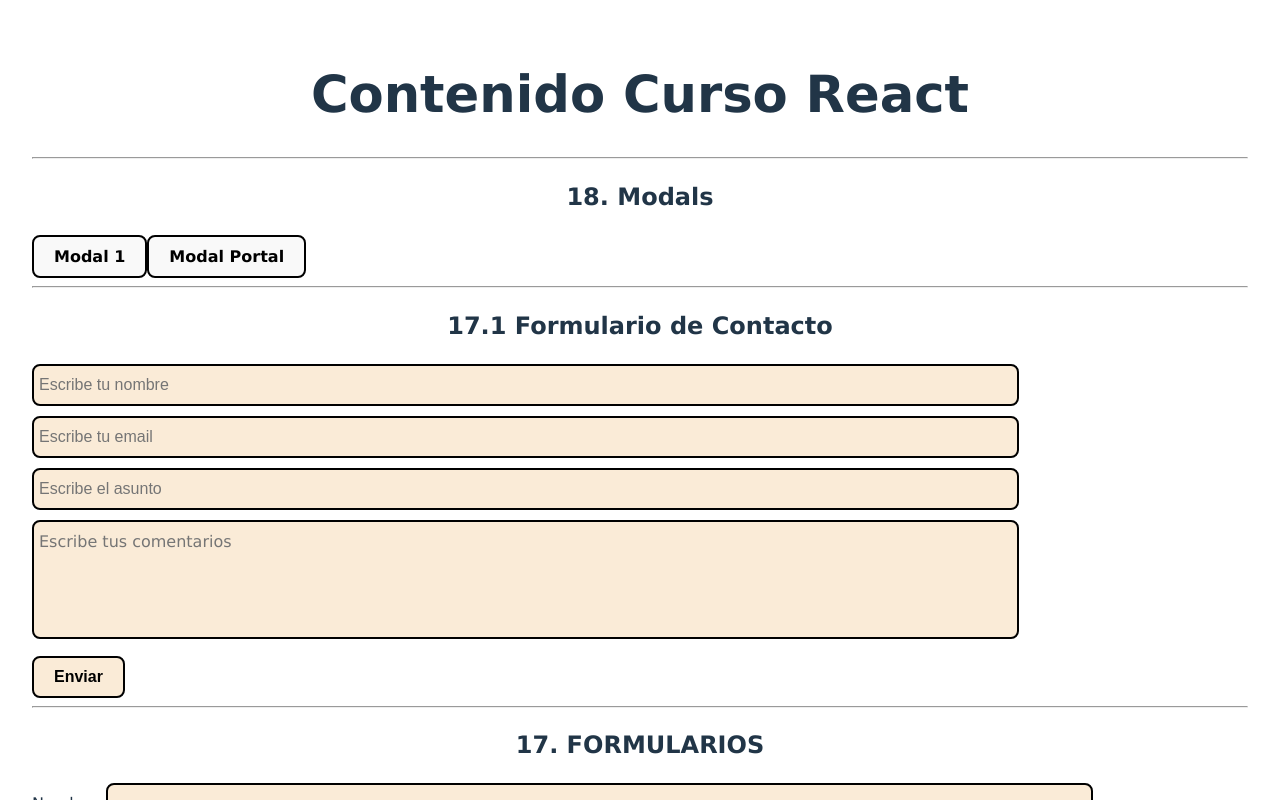
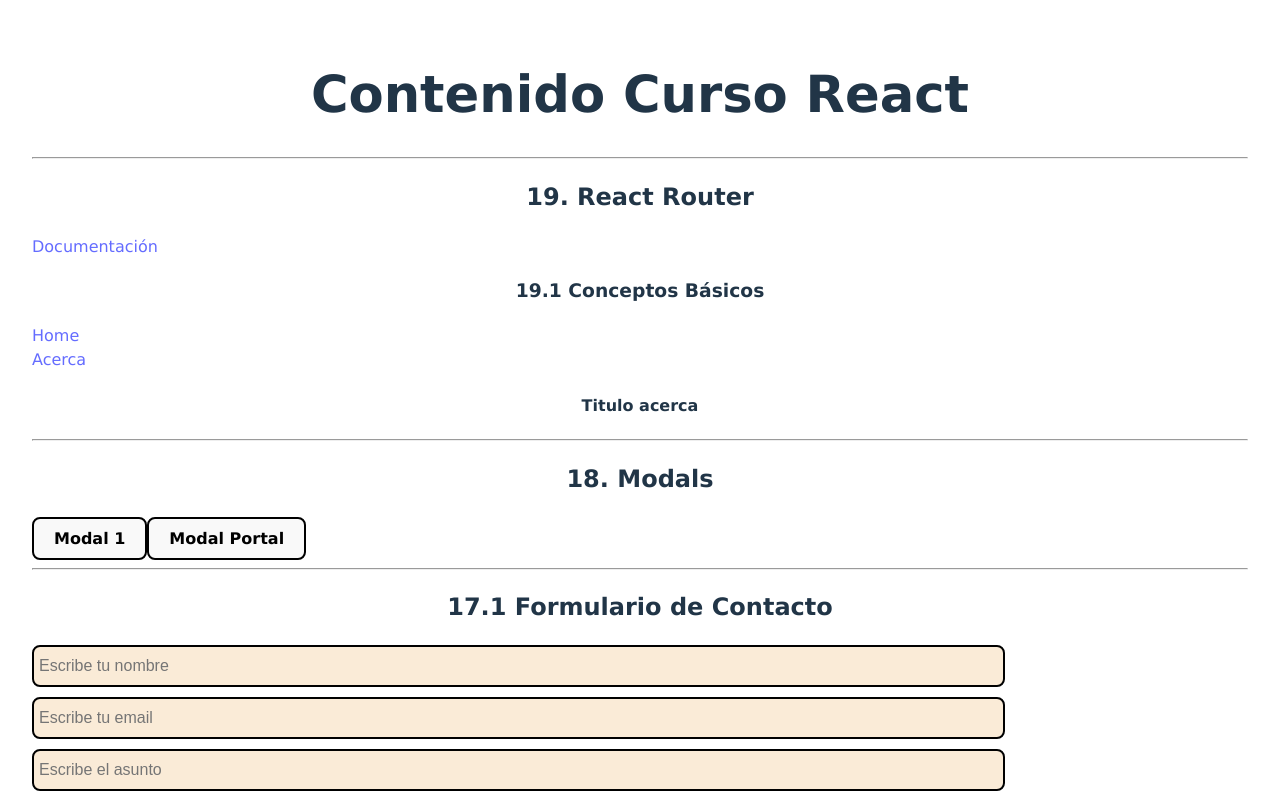
Before and after one commit to ignaciojavier27/materia-react, a React (Vite) app: page /acerca in a window 1280 px wide. Shown: the top 800 px of the page. Built offline with nearby package versions, Linux system fonts and the light colour scheme; no server answers.

Commit message:
Inicios conceptos React Router

```diff
--- a/package.json
+++ b/package.json
@@ -11,7 +11,8 @@
   },
   "dependencies": {
     "react": "^18.3.1",
-    "react-dom": "^18.3.1"
+    "react-dom": "^18.3.1",
+    "react-router-dom": "^7.0.2"
   },
   "devDependencies": {
     "@eslint/js": "^9.9.0",
--- a/src/App.jsx
+++ b/src/App.jsx
@@ -15,6 +15,7 @@
 import Modals from './components/Modals'
 // import PeticionesAsincronasComponentesDeClase from './components/PeticionesAsincronasComponentesDeClase'
 import Propiedades from './components/Propiedades'
+import ReactRouter from './components/ReactRouter/ReactRouter'
 import Referencias from './components/Referencias'
 import RenderizadoCondicional from './components/RenderizadoCondicional'
 import RenderizadoElementos from './components/RenderizadoElementos'
@@ -24,6 +25,8 @@
   return (
     <>
       <h1>Contenido Curso React</h1>
+      <hr />
+      <ReactRouter />
       <hr />
       <Modals />
       <hr />
--- /dev/null
+++ b/src/components/ReactRouter/AcercaRouter.jsx
@@ -0,0 +1,9 @@
+const AcercaRouter = () => {
+  return (
+    <div>
+      <h4>Titulo acerca</h4>
+    </div>
+  )
+}
+
+export default AcercaRouter
--- /dev/null
+++ b/src/components/ReactRouter/ConceptosBasicosRouter.jsx
@@ -0,0 +1,23 @@
+import { BrowserRouter, Routes, Route, Link } from "react-router-dom"
+import AcercaRouter from "./AcercaRouter"
+
+const ConceptosBasicosRouter = () => {
+    return (
+    <div>
+        <h3>19.1 Conceptos Básicos</h3>
+        <BrowserRouter>
+            <nav>
+                <Link to={"/"}>Home</Link>
+                <br />
+                <Link to={"/acerca"}>Acerca</Link>
+            </nav>
+            <Routes>
+                <Route path="/" element={<h1>Hola!</h1>} />
+                <Route path="/acerca" element={<AcercaRouter />}/>
+            </Routes>
+        </BrowserRouter>
+    </div>
+    )
+}
+
+export default ConceptosBasicosRouter
--- /dev/null
+++ b/src/components/ReactRouter/ReactRouter.jsx
@@ -0,0 +1,17 @@
+import ConceptosBasicosRouter from "./ConceptosBasicosRouter"
+
+const ReactRouter = () => {
+  return (
+    <div>
+        <h2>19. React Router</h2>
+        <a
+          href="https://reactrouter.com/"
+          target="_blank"
+          rel="noreferrer"
+        >Documentación</a>
+        <ConceptosBasicosRouter />
+    </div>
+  )
+}
+
+export default ReactRouter
--- a/src/index.css
+++ b/src/index.css
@@ -10,6 +10,15 @@
   text-rendering: optimizeLegibility;
   -webkit-font-smoothing: antialiased;
   -moz-osx-font-smoothing: grayscale;
+}
+
+html{
+  box-sizing: border-box;
+  font-size: 16px;
+}
+
+*, *::before, *::after{
+  box-sizing: inherit;
 }
 
 a {
```
Also changed, not shown: src/components/ReactRouter/ReactRouter.css (added), 1 other file (tests, documents, lock files or other folders).
